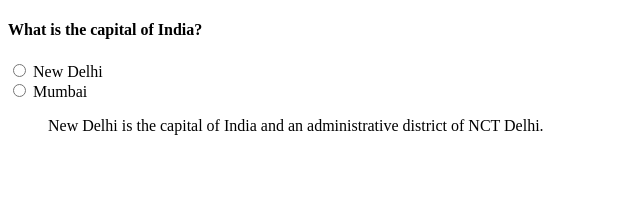
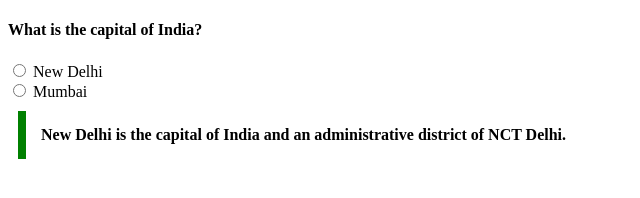
Before and after one commit to acciojob/trivia-AliveOrdinary, a website: page main.html in a window 1280 px wide. Shown: the whole page, without its empty margins (0-640 px from the left). Drawn offline with Linux system fonts and the light colour scheme.

Commit message:
Update styles.css

```diff
--- a/styles.css
+++ b/styles.css
@@ -1,2 +1,10 @@
 
 /* Your CSS Code here. */
+#block {
+  max-width: 600px;
+  margin: 10px;
+  padding: 15px;
+  border-left: 8px solid green;
+  background-color: #f8fffe"";
+  font-weight: bold;
+}
```
